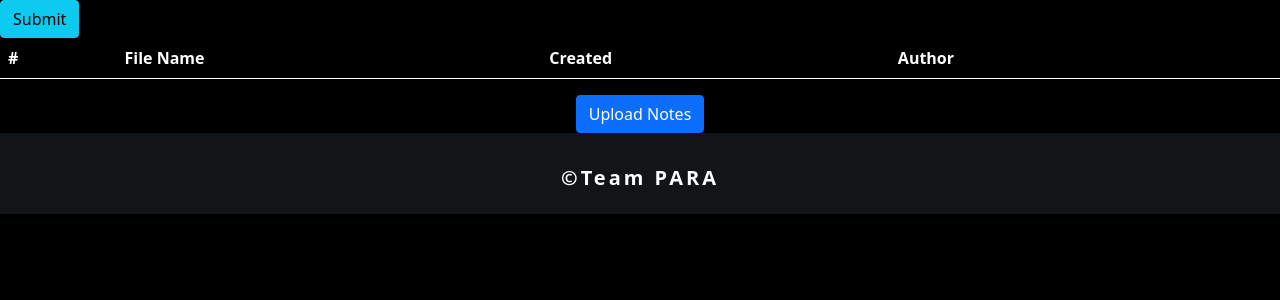
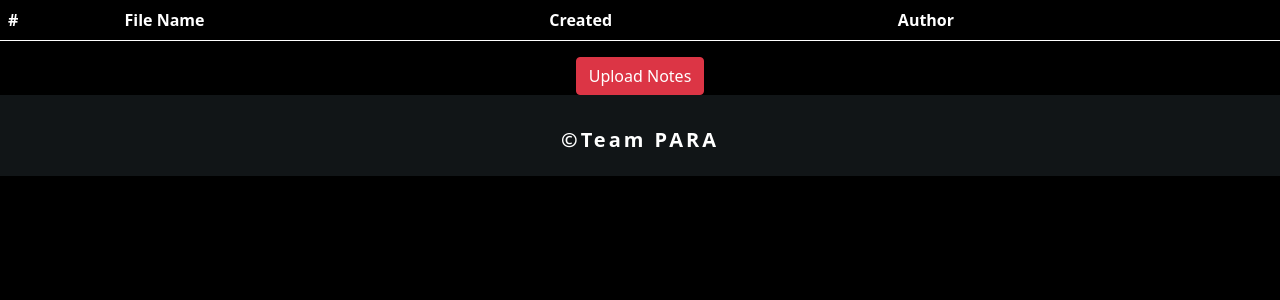
Before and after one commit to atharvapatil123/WriteAIr, a Django app: page /uploadNotes/ in a window 1280 px wide. Shown: the part 56-356 px from the top of the page. Run offline with Django 3.2, Linux system fonts and the light colour scheme; lists and menus that the app fills with data are empty; some libraries are stand-ins or nearby versions.

Commit message:
Minor changes done bugs fixed!Hurray!

```diff
--- a/opencvproject/mainapp/templates/mainapp/notes.html
+++ b/opencvproject/mainapp/templates/mainapp/notes.html
@@ -531,13 +531,7 @@ body{
           </div>
         </div>
       </nav>
-      <form action="" method="post" enctype="multipart/form-data">
-        {% csrf_token %}
-        <div class="form-group">
-          {{form}}
-          <button type="submit" class="btn btn-info">Submit</button>
-        </div>
-      </form>
+
 
 
 
@@ -570,7 +564,7 @@ body{
       </table>
 
       <div class="button">
-        <a class="btn btn-primary" role="button" href="/upload" >Upload Notes</a>
+        <a class="btn btn-danger" role="button" href="/upload" >Upload Notes</a>
       </div>
 
   <div class="footer">
--- a/opencvproject/mainapp/views.py
+++ b/opencvproject/mainapp/views.py
@@ -66,16 +66,13 @@ def logout(request):
 def notes(request):
 
     user=request.user
-    notes=NotesOfUser.objects.all()
-    obj=NotesOfUser.objects.get(author=request.user)
 
-    form=UploadForm(request.POST or None,request.FILES or None,instance=obj)
-    if request.method=='POST':
-        if form.is_valid():
-            form.save()
+    obj=NotesOfUser.objects.filter(author=request.user)
 
 
-    return render(request,'mainapp/notes.html',{'notes':notes})
+
+
+    return render(request,'mainapp/notes.html',{'notes':obj})
 
 def screen(request):
     return render(request,'mainapp/screen.html')
```
Also changed, not shown: opencvproject/db.sqlite3, opencvproject/media/notes/myw3schoolsimage_5v0s5ex.jpg (added), 1 other file.
